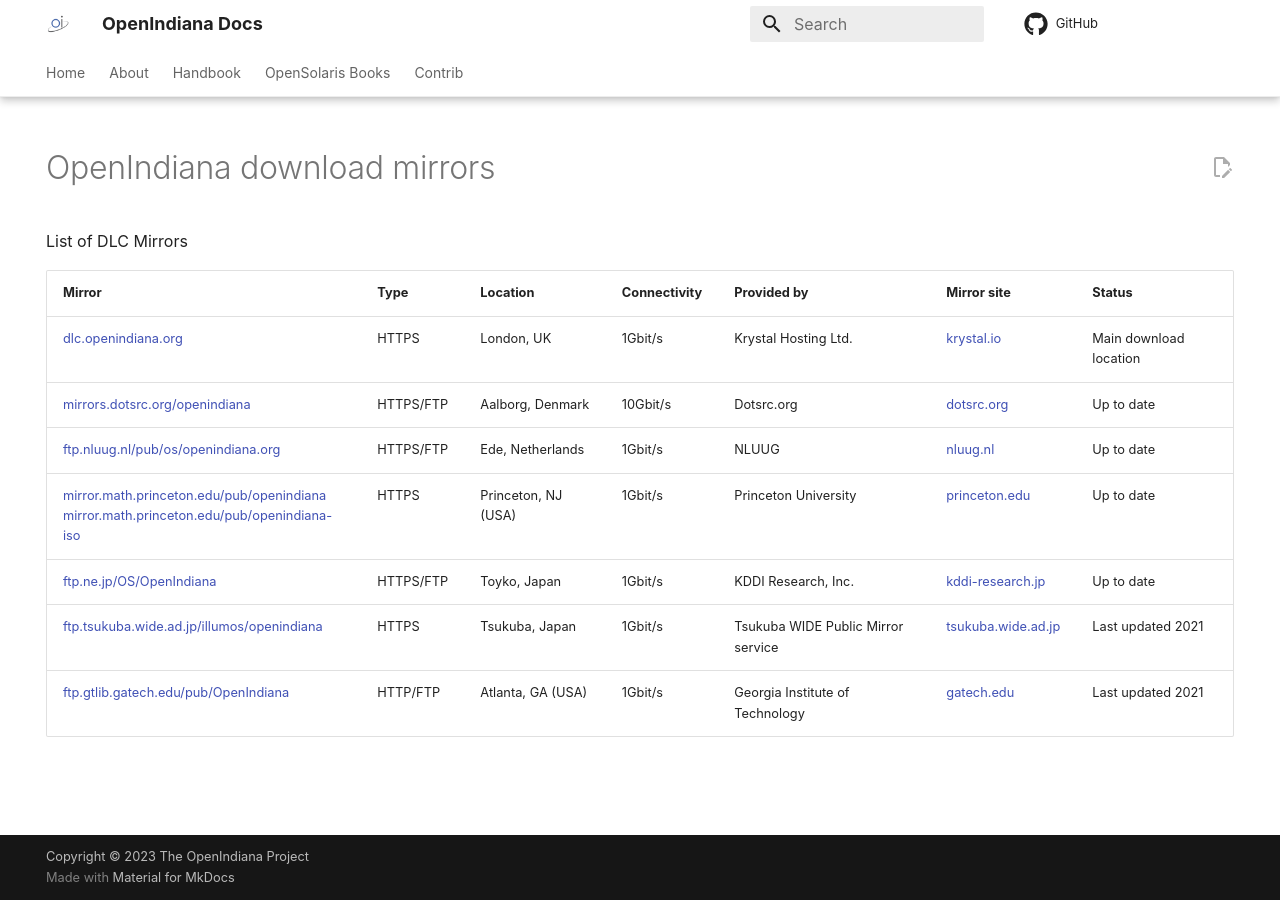
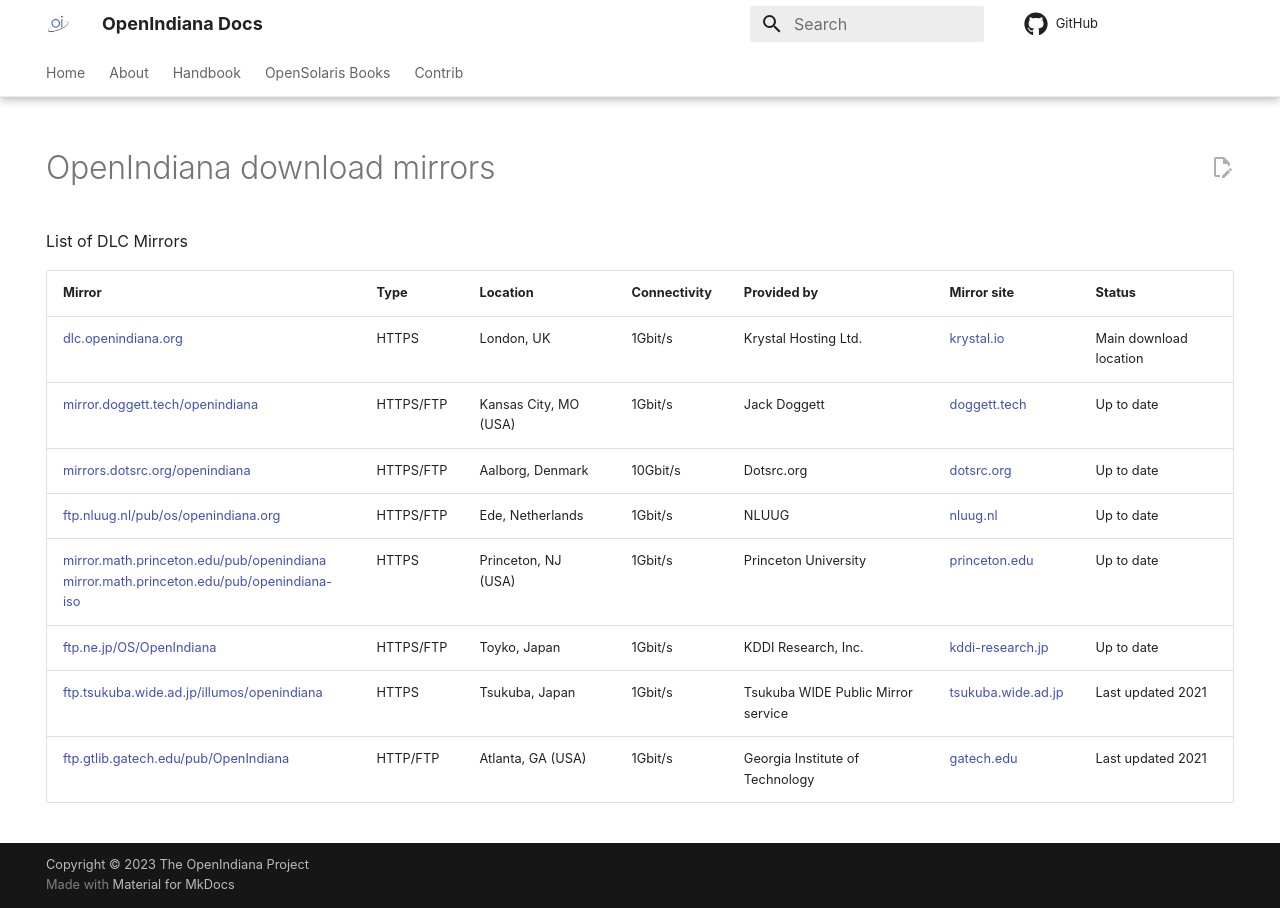
Before and after one commit to OpenIndiana/oi-docs, an MkDocs documentation site: the page built from docs/handbook/openindiana-download-mirrors.md, in a window 1280 px wide. Built offline with MkDocs 1.6.1 and Material for MkDocs 9.7.7, drawn with Linux system fonts in a browser that asks for light colours; comment, search, counter and statistics services are not loaded.

Commit message:
Add new mirror mirror.doggett.tech
Adding my openindiana mirror, mirror.doggett.tech. FTP and HTTPS.

```diff
--- a/docs/handbook/openindiana-download-mirrors.md
+++ b/docs/handbook/openindiana-download-mirrors.md
@@ -32,6 +32,7 @@
  Mirror                                                                               | Type      | Location            | Connectivity | Provided by                             | Mirror site                                               | Status
  ------------------------------------------------------------------------------------ | --------- |-------------------- | ------------ | --------------------------------------  | --------------------------------------------------------- | ----------------------
 [dlc.openindiana.org](https://dlc.openindiana.org/)                                   | HTTPS     | London, UK          | 1Gbit/s      | Krystal Hosting Ltd.                    | [krystal.io](https://krystal.io/)                         | Main download location
+[mirror.doggett.tech/openindiana](https://mirror.doggett.tech/openindiana/)          | HTTPS/FTP | Kansas City, MO (USA)  | 1Gbit/s      | Jack Doggett                            | [doggett.tech](https://doggett.tech/)                     | Up to date
 [mirrors.dotsrc.org/openindiana](https://mirrors.dotsrc.org/openindiana/)             | HTTPS/FTP | Aalborg, Denmark    | 10Gbit/s     | Dotsrc.org                              | [dotsrc.org](https://dotsrc.org/)                         | Up to date
 [ftp.nluug.nl/pub/os/openindiana.org](https://ftp.nluug.nl/pub/os/openindiana.org/)   | HTTPS/FTP | Ede, Netherlands    | 1Gbit/s      | NLUUG                                   | [nluug.nl](https://www.nluug.nl/)                         | Up to date
 [mirror.math.princeton.edu/pub/openindiana](https://mirror.math.princeton.edu/pub/openindiana) <br> [mirror.math.princeton.edu/pub/openindiana-iso](https://mirror.math.princeton.edu/pub/openindiana-iso/) | HTTPS | Princeton, NJ (USA)    | 1Gbit/s | Princeton University | [princeton.edu](https://www.princeton.edu/) | Up to date
```
